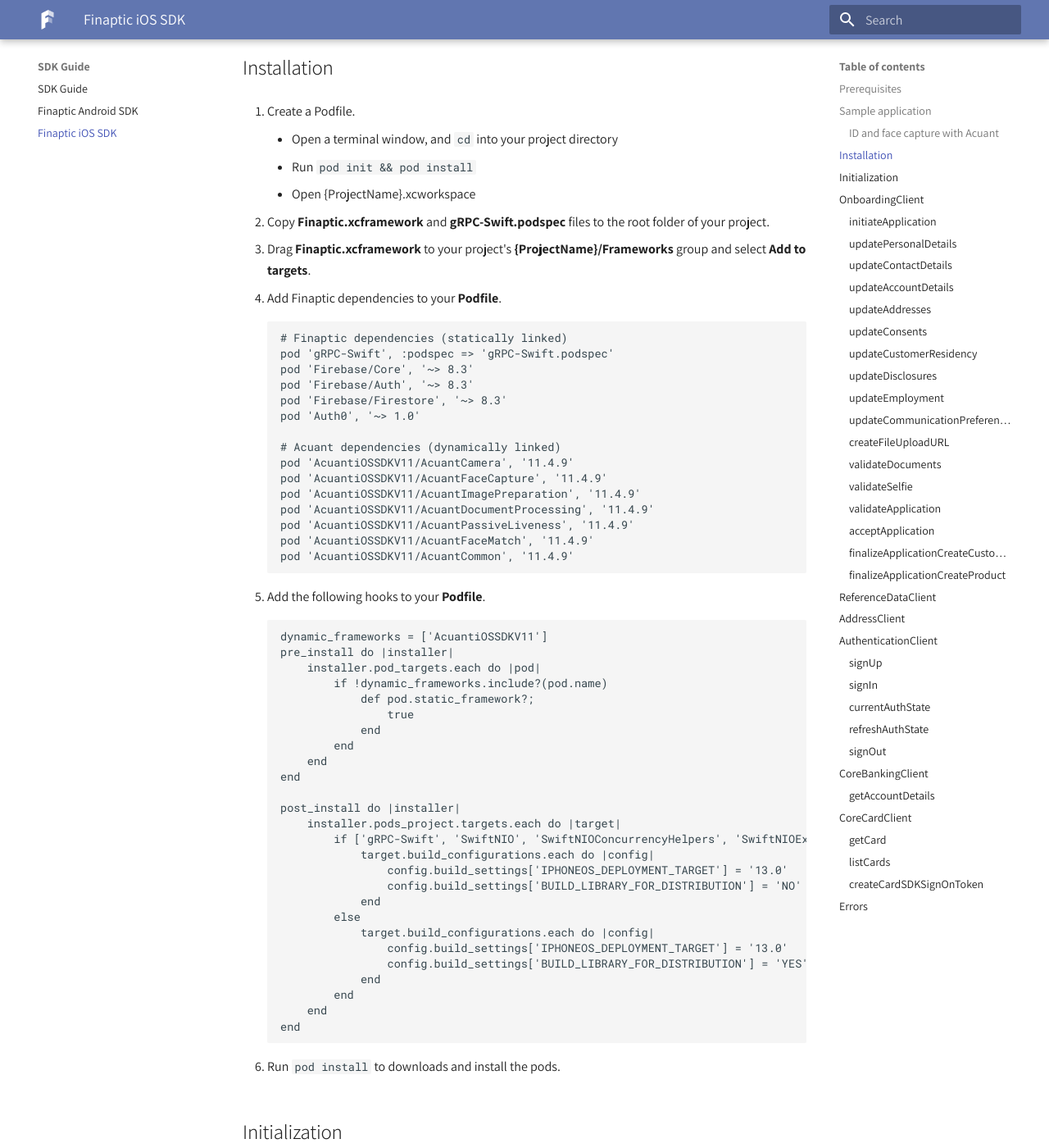
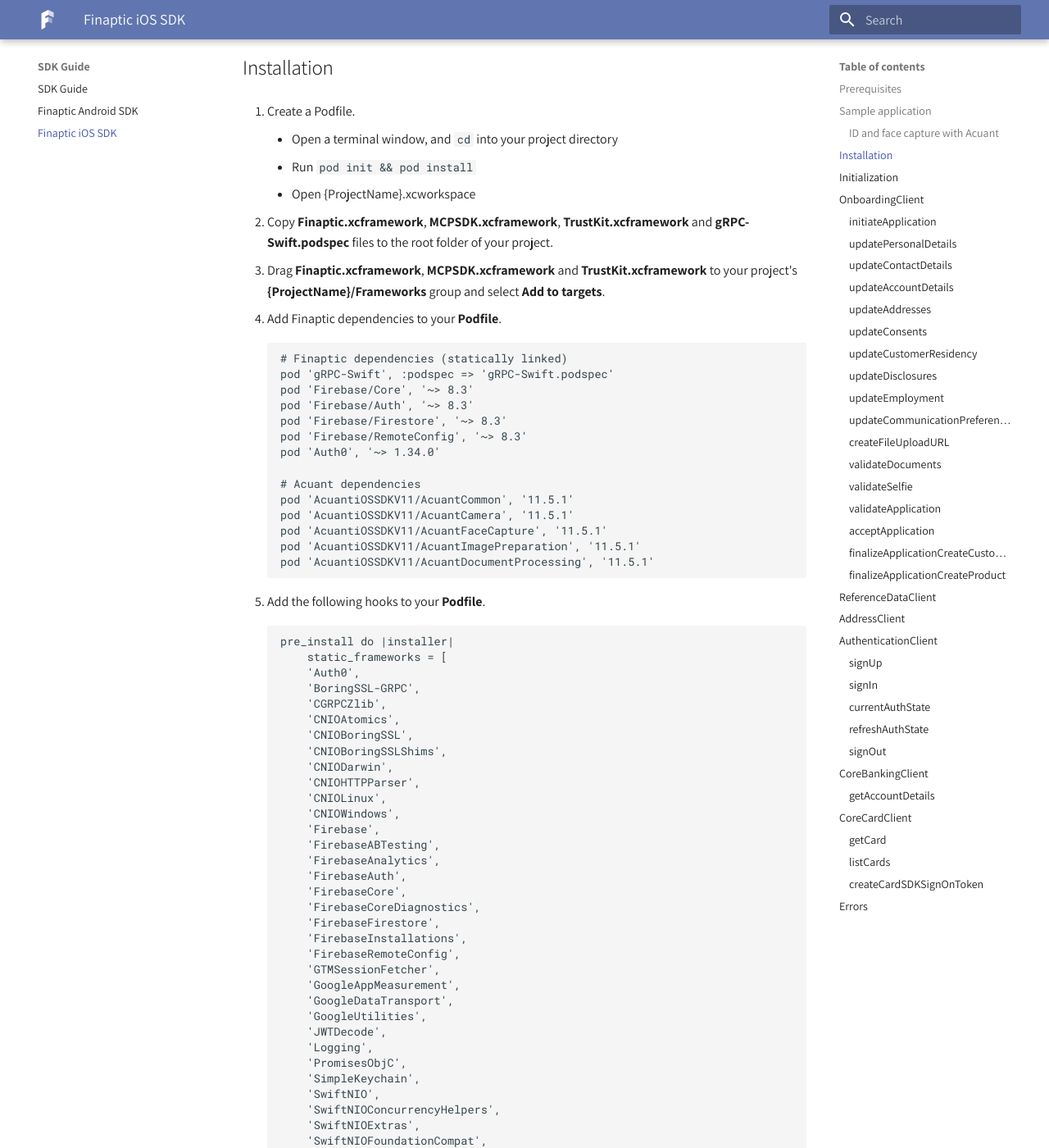
Before and after one commit to finaptic/public-documentation, an MkDocs documentation site: the page built from docs/SDK-Guide/ios-sdk.md, in a window 1280 px wide and 1400 px high, scrolled down 983 px. Shown: the whole window at 82% size. Built offline with MkDocs 1.6.1 and Material for MkDocs 9.7.7, drawn with Linux system fonts in a browser that asks for light colours; some of the changed text lies outside the part shown.

Commit message:
Update ios-sdk.md

```diff
--- a/docs/SDK-Guide/ios-sdk.md
+++ b/docs/SDK-Guide/ios-sdk.md
@@ -30,9 +30,9 @@
      - Run `pod init && pod install`
      - Open {ProjectName}.xcworkspace
 
-2. Copy **Finaptic.xcframework** and **gRPC-Swift.podspec** files to the root folder of your project.
+2. Copy **Finaptic.xcframework**, **MCPSDK.xcframework**, **TrustKit.xcframework** and **gRPC-Swift.podspec** files to the root folder of your project.
 
-3. Drag **Finaptic.xcframework** to your project's **{ProjectName}/Frameworks** group and select **Add to targets**.
+3. Drag **Finaptic.xcframework**, **MCPSDK.xcframework** and **TrustKit.xcframework** to your project's **{ProjectName}/Frameworks** group and select **Add to targets**.
 
 4. Add Finaptic dependencies to your **Podfile**.
 
@@ -41,24 +41,67 @@
         pod 'Firebase/Core', '~> 8.3'
         pod 'Firebase/Auth', '~> 8.3'
         pod 'Firebase/Firestore', '~> 8.3'
-        pod 'Auth0', '~> 1.0'
+        pod 'Firebase/RemoteConfig', '~> 8.3'
+        pod 'Auth0', '~> 1.34.0'
 
-        # Acuant dependencies (dynamically linked)
-        pod 'AcuantiOSSDKV11/AcuantCamera', '11.4.9'
-        pod 'AcuantiOSSDKV11/AcuantFaceCapture', '11.4.9'
-        pod 'AcuantiOSSDKV11/AcuantImagePreparation', '11.4.9'
-        pod 'AcuantiOSSDKV11/AcuantDocumentProcessing', '11.4.9'
-        pod 'AcuantiOSSDKV11/AcuantPassiveLiveness', '11.4.9'
-        pod 'AcuantiOSSDKV11/AcuantFaceMatch', '11.4.9'
-        pod 'AcuantiOSSDKV11/AcuantCommon', '11.4.9'
+        # Acuant dependencies
+        pod 'AcuantiOSSDKV11/AcuantCommon', '11.5.1'
+        pod 'AcuantiOSSDKV11/AcuantCamera', '11.5.1'
+        pod 'AcuantiOSSDKV11/AcuantFaceCapture', '11.5.1'
+        pod 'AcuantiOSSDKV11/AcuantImagePreparation', '11.5.1'
+        pod 'AcuantiOSSDKV11/AcuantDocumentProcessing', '11.5.1'
 
 
 5. Add the following hooks to your **Podfile**.
 
-        dynamic_frameworks = ['AcuantiOSSDKV11']
         pre_install do |installer|
+            static_frameworks = [
+            'Auth0',
+            'BoringSSL-GRPC',
+            'CGRPCZlib',
+            'CNIOAtomics',
+            'CNIOBoringSSL',
+            'CNIOBoringSSLShims',
+            'CNIODarwin',
+            'CNIOHTTPParser',
+            'CNIOLinux',
+            'CNIOWindows',
+            'Firebase',
+            'FirebaseABTesting',
+            'FirebaseAnalytics',
+            'FirebaseAuth',
+            'FirebaseCore',
+            'FirebaseCoreDiagnostics',
+            'FirebaseFirestore',
+            'FirebaseInstallations',
+            'FirebaseRemoteConfig',
+            'GTMSessionFetcher',
+            'GoogleAppMeasurement',
+            'GoogleDataTransport',
+            'GoogleUtilities',
+            'JWTDecode',
+            'Logging',
+            'PromisesObjC',
+            'SimpleKeychain',
+            'SwiftNIO',
+            'SwiftNIOConcurrencyHelpers',
+            'SwiftNIOExtras',
+            'SwiftNIOFoundationCompat',
+            'SwiftNIOHPACK',
+            'SwiftNIOHTTP1',
+            'SwiftNIOHTTP2',
+            'SwiftNIOSSL',
+            'SwiftNIOTLS',
+            'SwiftNIOTransportServices',
+            'SwiftProtobuf',
+            'abseil',
+            'gRPC-C++',
+            'gRPC-Core',
+            'gRPC-Swift',
+            'leveldb-library',
+            'nanopb']
             installer.pod_targets.each do |pod|
-                if !dynamic_frameworks.include?(pod.name)
+                if static_frameworks.include?(pod.name)
                     def pod.static_framework?;
                         true
                     end
@@ -67,23 +110,24 @@
         end
 
         post_install do |installer|
-            installer.pods_project.targets.each do |target|
-                if ['gRPC-Swift', 'SwiftNIO', 'SwiftNIOConcurrencyHelpers', 'SwiftNIOExtras', 'SwiftNIOFoundationCompat', 'SwiftNIOHPACK', 'SwiftNIOHTTP1', 'SwiftNIOHTTP2', 'SwiftNIOSSL', 'SwiftNIOTLS', 'SwiftNIOTransportServices'].include? target.name
-                    target.build_configurations.each do |config|
-                        config.build_settings['IPHONEOS_DEPLOYMENT_TARGET'] = '13.0'
-                        config.build_settings['BUILD_LIBRARY_FOR_DISTRIBUTION'] = 'NO'
-                    end
-                else
-                    target.build_configurations.each do |config|
-                        config.build_settings['IPHONEOS_DEPLOYMENT_TARGET'] = '13.0'
-                        config.build_settings['BUILD_LIBRARY_FOR_DISTRIBUTION'] = 'YES'
-                    end
+        installer.pods_project.targets.each do |target|
+            if ['gRPC-Swift', 'SwiftNIO', 'SwiftNIOConcurrencyHelpers', 'SwiftNIOExtras', 'SwiftNIOFoundationCompat', 'SwiftNIOHPACK', 'SwiftNIOHTTP1', 'SwiftNIOHTTP2', 'SwiftNIOSSL', 'SwiftNIOTLS', 'SwiftNIOTransportServices'].include? target.name
+            target.build_configurations.each do |config|
+                config.build_settings['BUILD_LIBRARY_FOR_DISTRIBUTION'] = 'NO'
+            end
+            else if ['Auth0', 'SwiftProtobuf', 'AcuantiOSSDKV11', 'Socket.IO-Client-Swift', 'Starscream'].include? target.name
+                target.build_configurations.each do |config|
+                config.build_settings['BUILD_LIBRARY_FOR_DISTRIBUTION'] = 'YES'
                 end
+              end
             end
+          end
         end
 
 
- 6. Run `pod install` to downloads and install the pods.
+
+
+ 1. Run `pod install` to downloads and install the pods.
 
 ## Initialization
 The SDK must be initialized before you can make any call. The FinapticSDK.init method must be invoked.
```
